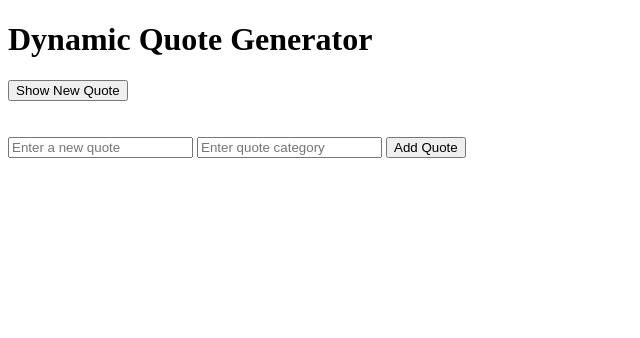
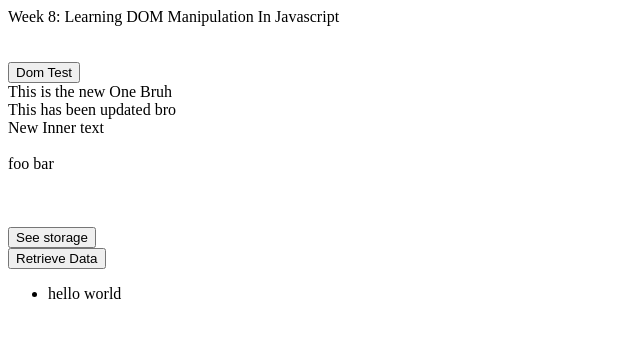
Before and after one commit to Equereedidiong/alx_fe_javascript, a plain HTML site: page dom-manipulation/index.html in a window 1280 px wide. Shown: the whole page, without its empty margins (0-640 px from the left). Drawn offline with Linux system fonts and the light colour scheme.

Commit message:
New commit

```diff
--- a/dom-manipulation/index.html
+++ b/dom-manipulation/index.html
@@ -1,26 +1,52 @@
 <!DOCTYPE html>
 <html lang="en">
 <head>
-  <meta charset="UTF-8">
-  <meta name="viewport" content="width=device-width, initial-scale=1.0">
-  <title>Dynamic Quote Generator</title>
-  <script src="script.js" defer></script>
+    <meta charset="UTF-8">
+    <meta name="viewport" content="width=device-width, initial-scale=1.0">
+    <title>Document</title>
 </head>
+
 <body>
-  <h1>Dynamic Quote Generator</h1>
-  <div id="quoteDisplay"></div>
-  <button id="newQuote">Show New Quote</button>
+    <div>
+        Week 8: Learning DOM Manipulation In Javascript
+    </div>
 
+    <br>
+    <br>
 
-  <form id="formSub" action="Submit"> </form>
-   <br>
-   <br>
+    <button id ="Btn">
+        Dom Test
+    </button>
 
-  <div>
-    <input id="newQuoteText" type="text" placeholder="Enter a new quote" />
-    <input id="newQuoteCategory" type="text" placeholder="Enter quote category" />
-    <button onclick="addQuote()">Add Quote</button>
-  </div>
+    <div id = "container"> </div>
 
+    <div class = "course"> This is the first content block</div>
+    <div id = "course2"> This is the second content block</div>
+    <div id = "course3"> This is the second content block</div>
+    <div id = "course4">
+       <P id="catch">
+          Remove child now
+       </P>
+    </div>
+
+    <br>
+
+    <div id="parentElement">
+        <span id="childElement">foo bar</span>
+    </div>
+    <br>
+    <br>
+    <br>
+    <Button id="Storage">
+        See storage
+    </Button>
+    <div id = "Display">
+
+    </div>
+    <Button id="getData">
+        Retrieve Data
+    </Button>
+    <script src = "script.js"> </script>
 </body>
+
 </html>
```
Also changed, not shown: index.html (deleted, +0 -52 lines), dom-manipulation/notekeeper.css (renamed from notekeeper.css), dom-manipulation/notekeeper.html (renamed from notekeeper.html), dom-manipulation/notekeeper.js (renamed from notekeeper.js), dom-manipulation/notetkeeper.css (renamed from notetkeeper.css), dom-manipulation/script.js (renamed from script.js), dom-manipulation/style.css (renamed from style.css).
